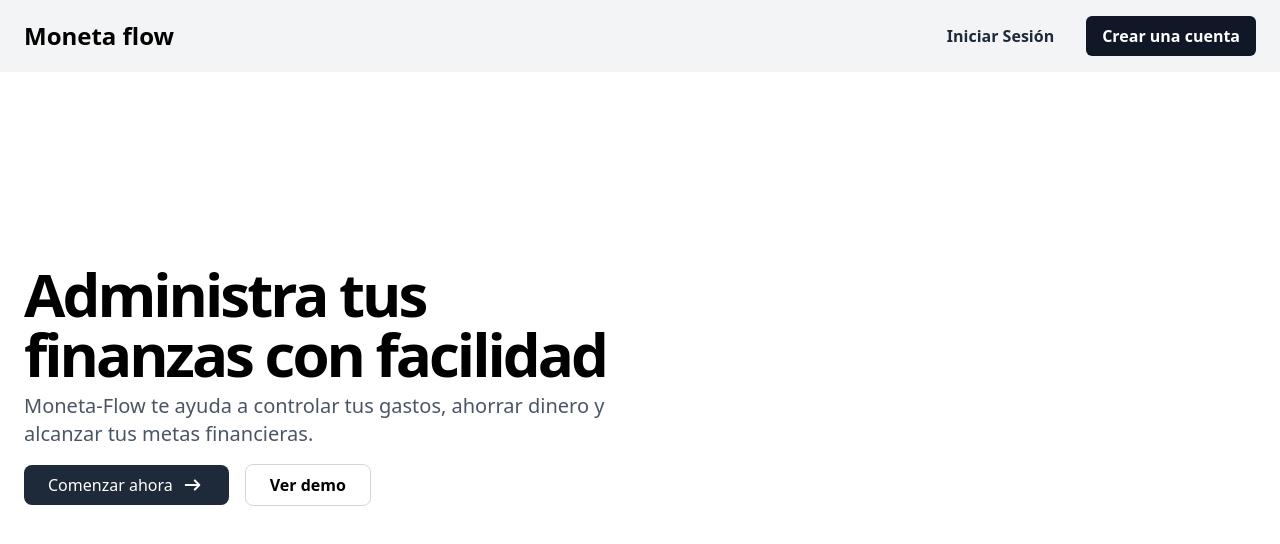
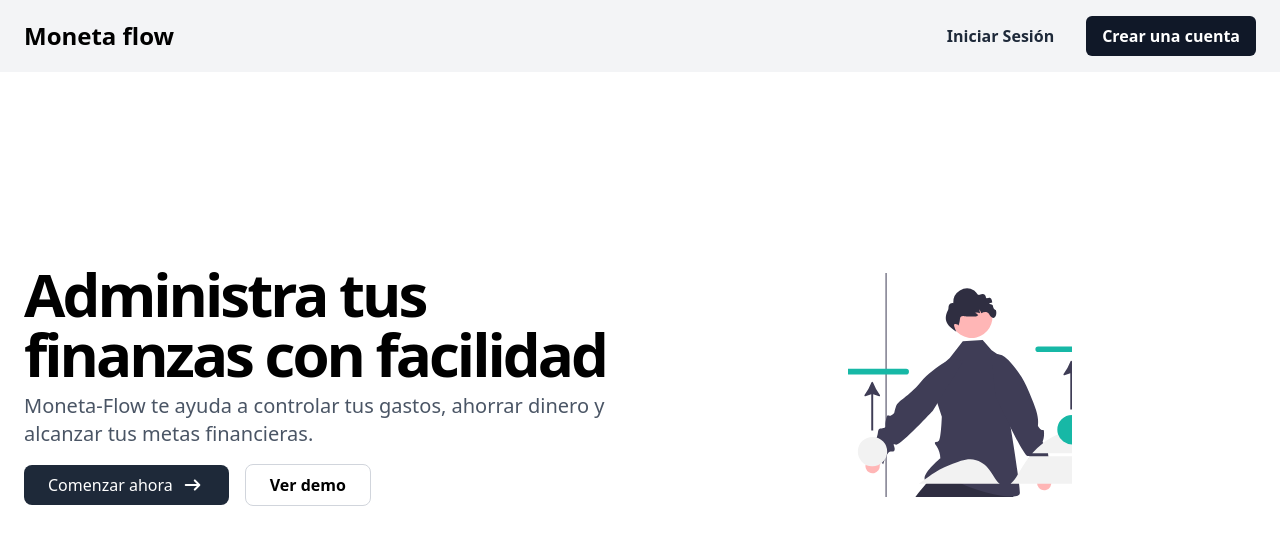
Before and after one commit to thejuanco/moneta-flow-front, a React (Vite) app: page / in a window 1280 px wide. Shown: the top 544 px of the page. Built offline with nearby package versions, Linux system fonts and the light colour scheme.

Commit message:
Añade una image al incio

```diff
--- a/src/views/public/Home.jsx
+++ b/src/views/public/Home.jsx
@@ -34,6 +34,13 @@ const Home = () => {
                     </button>
                   </div>
                 </div>
+                <div className="flex items-center justify-center">
+                  <img
+                    className="h-56 w-56 rounded-lg object-cover"
+                    src="img/finance-main.svg"
+                    alt="Imagen de inicio"
+                  />
+                </div>
               </div>
             </div>
           </section>
```
Also changed, not shown: public/img/finance-main.svg (added).
